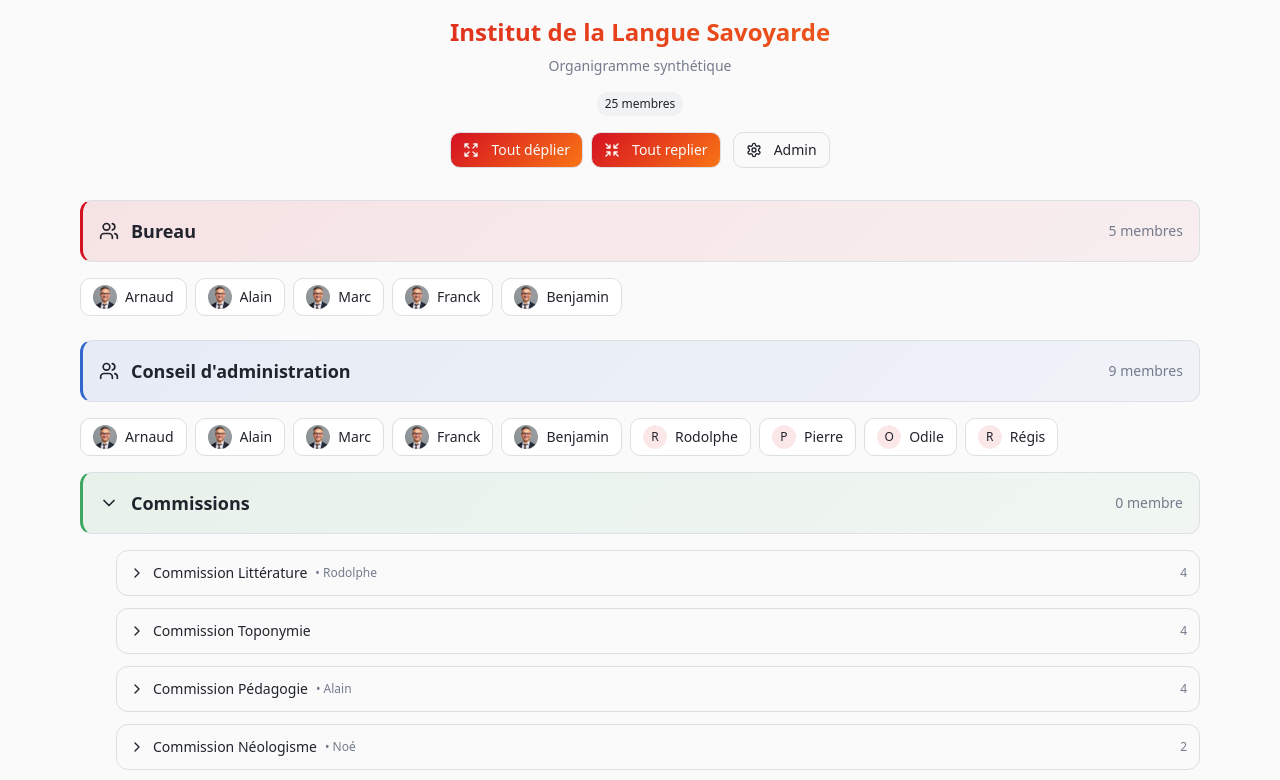
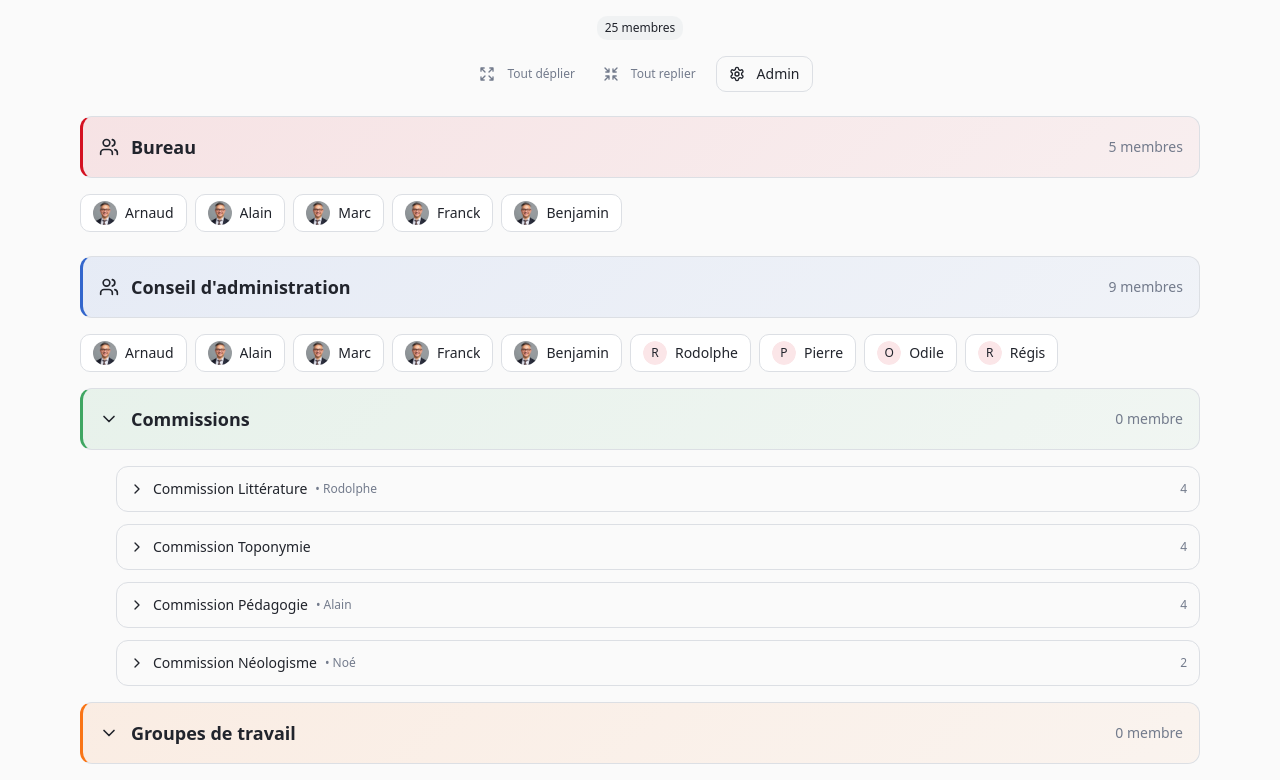
Before and after one commit to monodf-beep/savoyard-connect, a React (Vite) app: page / in a window 1280 px wide. Shown: the top 780 px of the page. Built offline with nearby package versions, Linux system fonts and the light colour scheme.

Commit message:
Refactor: Make expand/collapse discreet and remove title
The expand/collapse buttons are now more discreet. The title "Institut de la Langue Savoyarde" has been removed from the header.

```diff
--- a/src/components/Organigramme.tsx
+++ b/src/components/Organigramme.tsx
@@ -198,25 +198,20 @@ export const Organigramme: React.FC<OrganigrammeProps> = ({
     <div className="flex min-h-screen w-full">
       <div className={`organigramme-container transition-all duration-300 ${isSidebarOpen ? 'mr-96' : ''} flex-1 max-w-6xl mx-auto p-4`}>
       {/* Header épuré */}
-      <div className="mb-8 text-center">
-        <h1 className="text-2xl font-bold bg-gradient-to-r from-primary to-accent bg-clip-text text-transparent mb-2">
-          Institut de la Langue Savoyarde
-        </h1>
-        <p className="text-sm text-muted-foreground mb-4">Organigramme synthétique</p>
-
+      <div className="mb-6 text-center">
         <div className="flex flex-wrap items-center justify-center gap-2 mb-4">
           <span className="text-xs bg-secondary/50 px-2 py-1 rounded-md">
             {totalMembers} membres
           </span>
         </div>
 
-        {/* Controls compacts */}
-        <div className="flex flex-wrap items-center justify-center gap-2">
+        {/* Controls compacts et discrets */}
+        <div className="flex flex-wrap items-center justify-center gap-1">
           <Button
             onClick={expandAll}
-            variant="outline"
+            variant="ghost"
             size="sm"
-            className="expand-collapse-btn"
+            className="text-xs text-muted-foreground hover:text-foreground"
           >
             <Expand className="w-3 h-3 mr-1" />
             Tout déplier
@@ -224,9 +219,9 @@ export const Organigramme: React.FC<OrganigrammeProps> = ({
 
           <Button
             onClick={collapseAll}
-            variant="outline"
+            variant="ghost"
             size="sm"
-            className="expand-collapse-btn"
+            className="text-xs text-muted-foreground hover:text-foreground"
           >
             <Shrink className="w-3 h-3 mr-1" />
             Tout replier
```
